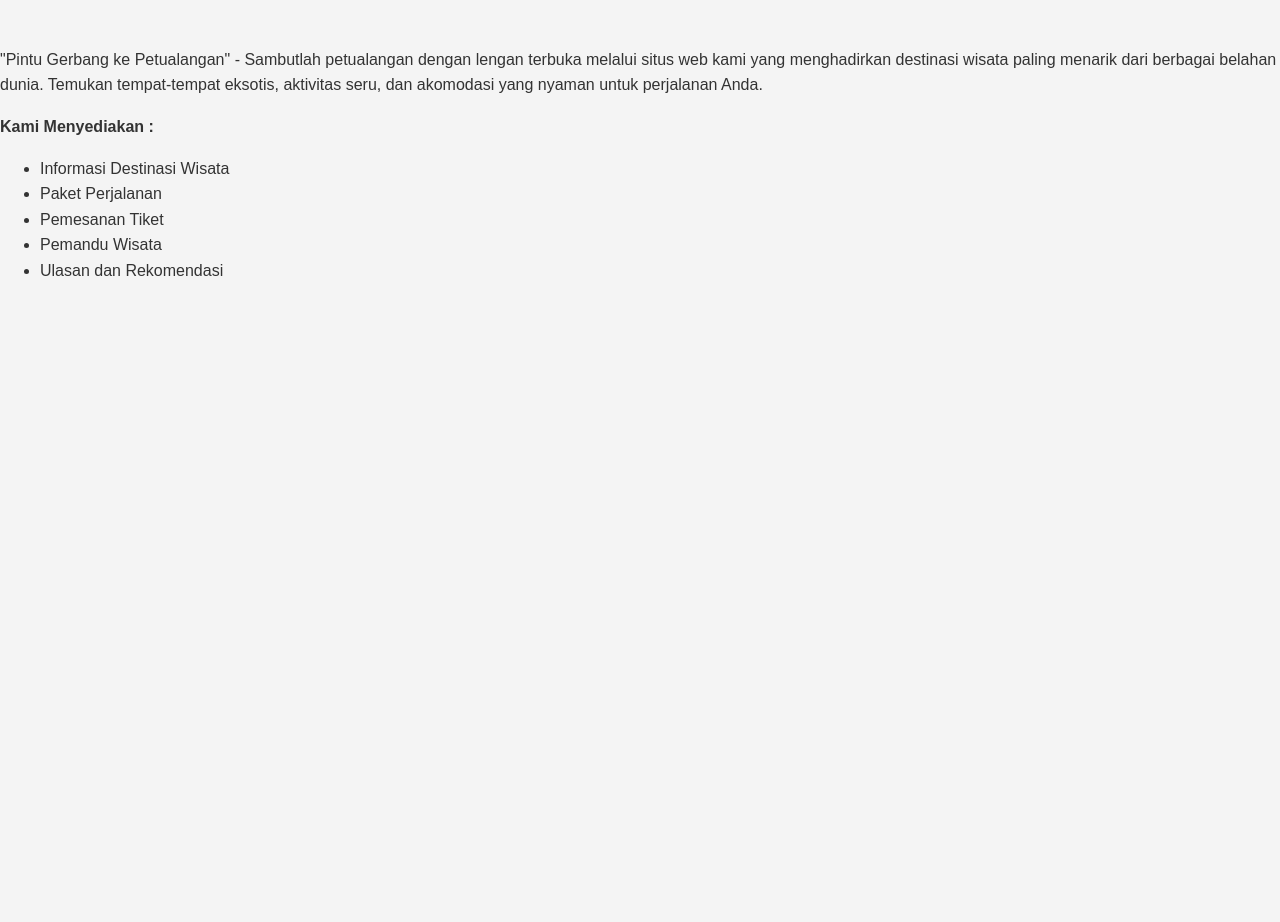
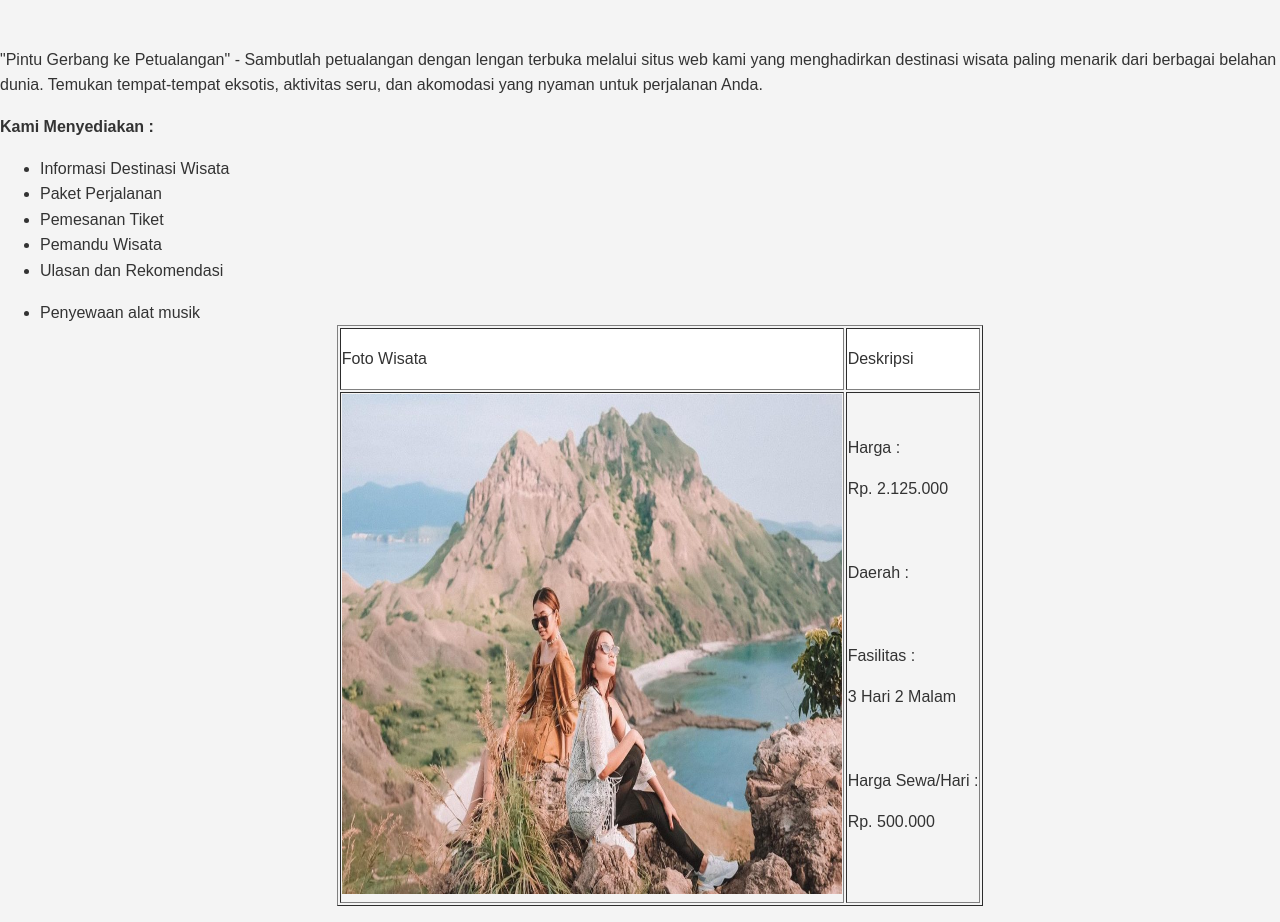
Before and after one commit to arifrahmadi23/Exercise1_171, a plain HTML site: page index.html in a window 1280 px wide. Shown: the part 556-1478 px from the top of the page. Before the commit the page ends 856 px from the top, so only its background shows below. Drawn offline with Linux system fonts and the light colour scheme.

Commit message:
commit harga

```diff
--- a/index.html
+++ b/index.html
@@ -30,6 +30,26 @@
         <li>Pemandu Wisata</li>
         <li>Ulasan dan Rekomendasi</li>
     </ul>
+    <ul>
+        <li>Penyewaan alat musik</li>
+            <div class="table-container">
+            <table style="margin-left: auto;margin-right: auto;" border="padding" cellpading="10" class="table-left">
+                <tr style="background-color: white;">
+                    <td><p id="jdi">Foto Wisata</td>
+                    <td><p id="jdi">Deskripsi</td>
+                </tr>
+                <tr>
+                    <td><img src="img/labuanBajo.jpeg" style="width: 500px;height: 500px;"></td>
+                    <td><p id="alat">Harga : </p><p id="mharga">Rp. 2.125.000</p><br>
+                        <p id="alat">Daerah : </p><p id="mdaerah"></p><br>
+                        <p id="alat">Fasilitas : </p><p id="mfasilitas"><li>
+                            3 Hari 2 Malam
+                        </li></p><br>
+                        <p id="alat">Harga Sewa/Hari : </p><p id="mharga">Rp. 500.000</p><br>
+                    </td>
+                </tr>
+
+    </ul>
 
 
 
```
Also changed, not shown: img/labuanBajo.jpeg (added).
